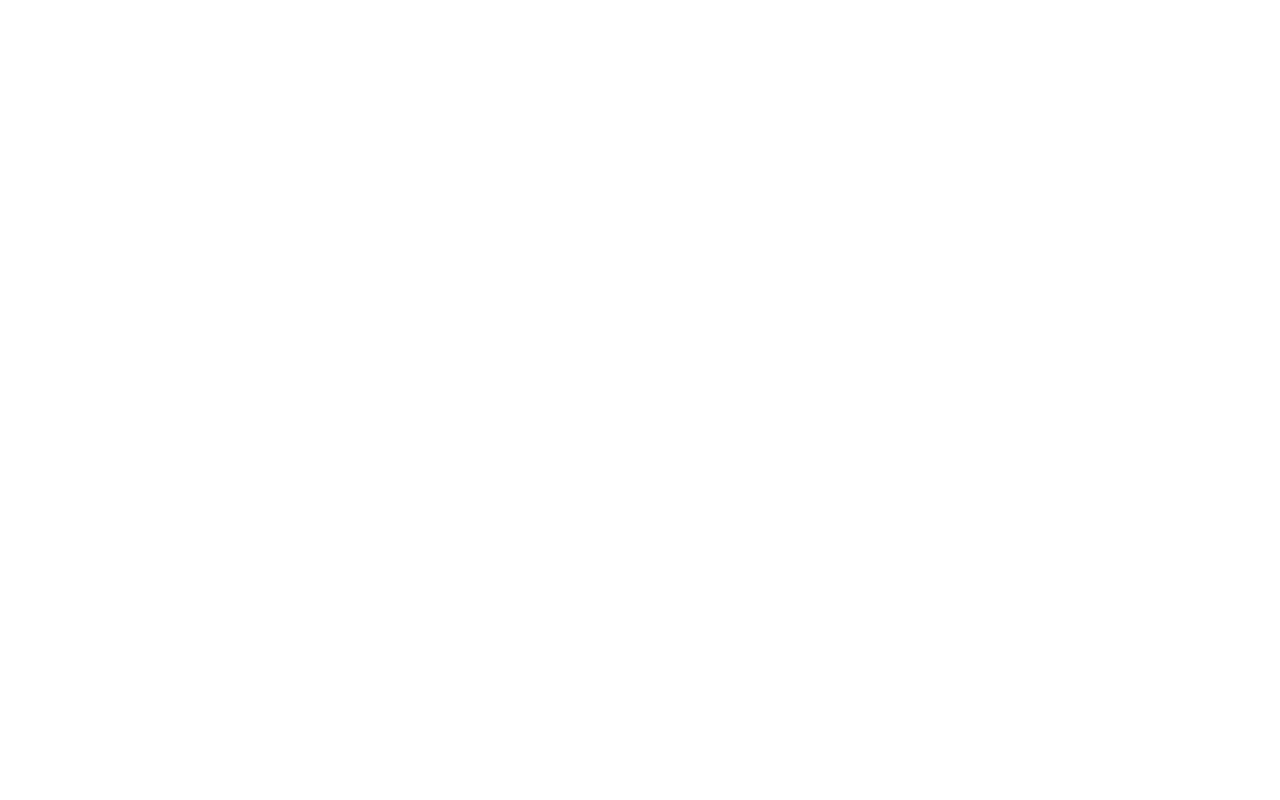
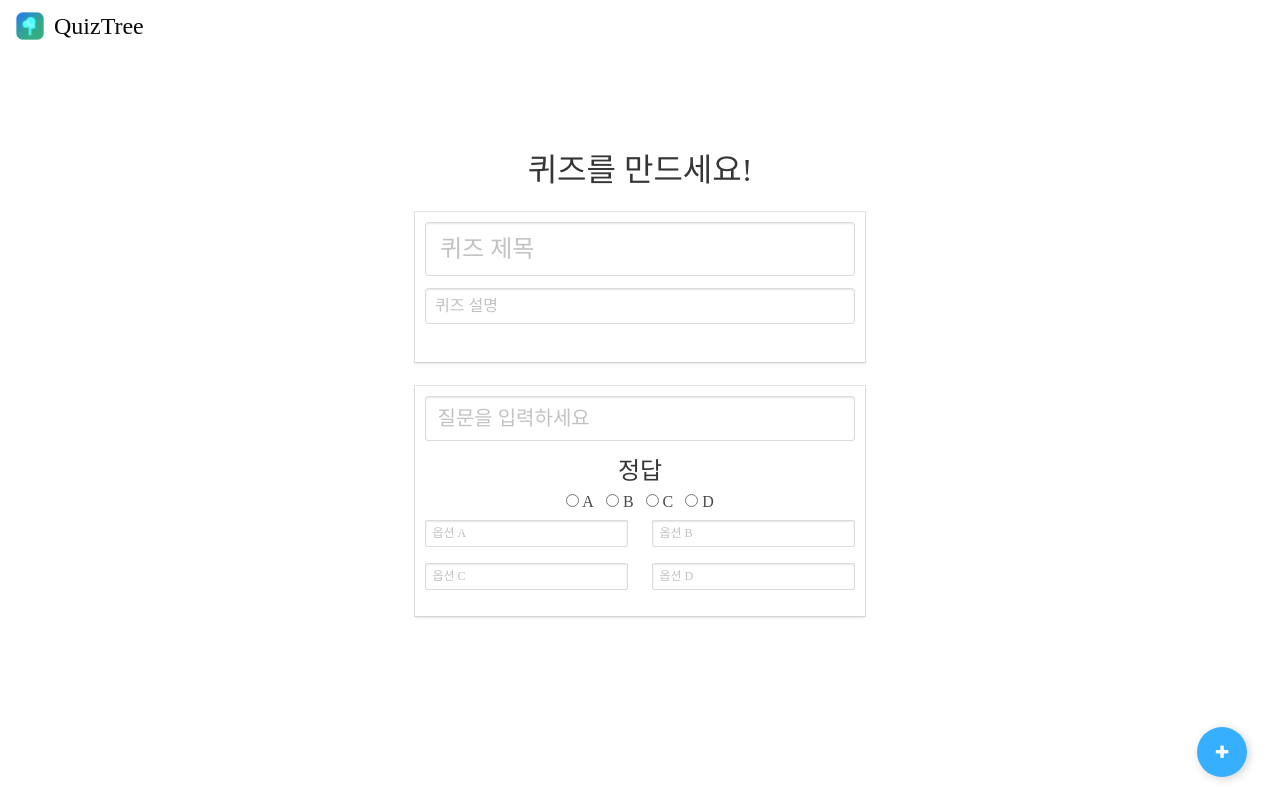
Before and after one commit to hdhc44/qt-front, a website: page make.html in a window 1280 px wide. Drawn offline with Linux system fonts and the light colour scheme.

Commit message:
make.html

```diff
--- a/css/font/stylesheet.css
+++ b/css/font/stylesheet.css
@@ -3,7 +3,7 @@
 
 
 @font-face {
-    font-family: 'nanumsquareroundotflight';
+    font-family: 'nanumsquareroundotflight',sans-serif;
     src: url('nanumsquareroundotfl-webfont.woff2') format('woff2'),
          url('nanumsquareroundotfl-webfont.woff') format('woff');
     font-weight: normal;
--- /dev/null
+++ b/css/make.css
@@ -0,0 +1,69 @@
+body{
+    margin: 0;
+    padding: 0;
+    width: 100%;
+    height: 100%;
+}
+.container{
+    width: 100%;
+    height: 100%;
+    display: flex;
+    flex-direction: column;
+    justify-content: center;
+    align-items: center;
+}
+.wrapper{
+    position: relative;
+    top: 100px;
+}
+.title{
+    text-align: center;
+}
+.title.card{
+    width: 450px;
+    height: 150px;
+    padding: 10px;
+}
+.quiz.card{
+    width: 450px;
+    height: 230px;
+    padding: 10px;
+}
+.answer{
+    margin: 10px;
+    display: flex;
+    flex-direction: column;
+    justify-content: center;
+    align-items: center;
+}
+.title.is-4{
+    margin: 5px;
+    font-family: 'nanumsquareroundotflight'; /*my code*/
+}
+.column{
+    padding-top: 8px;
+    padding-bottom:8px;
+}
+#addBtn {
+    width: 50px;
+    height: 50px;
+    position: fixed;
+    bottom: 20px;
+    right: 30px;
+    z-index: 99;
+    border: none;
+    border-radius: 30px;
+    box-shadow: 2px 2px 10px #d2d2d2;
+    margin: 3px;
+    background-color: #36afff;
+    color: white;
+}
+
+#addBtn:hover {
+    outline: none;
+    border: none;
+}
+
+@media screen and (max-width:420px){
+
+}
--- /dev/null
+++ b/js/make.js
@@ -0,0 +1 @@
+var addBtn = document.getElementById('addBtn');
--- a/make.html
+++ b/make.html
@@ -1,12 +1,137 @@
 <!DOCTYPE html>
-<html lang="en">
+<html lang="ko">
+
 <head>
     <meta charset="UTF-8">
     <meta name="viewport" content="width=device-width, initial-scale=1.0">
     <meta http-equiv="X-UA-Compatible" content="ie=edge">
+    <link rel="shortcut icon" href="./img/favicon.ico" type="image/x-icon" />
+    <link rel="icon" href="./img/favicon.ico" type="image/x-icon" />
+    <link rel="stylesheet" href="./css/font-awesome/css/font-awesome.min.css">
+    <link rel="stylesheet" href="./css/font/stylesheet.css">
+    <link rel="stylesheet" href="./css/bulma.css">
+    <link rel="stylesheet" href="./css/make.css">
     <title>Make</title>
+    <script type="text/javascript">
+        document.addEventListener('DOMContentLoaded', function () {
+            var $navbarBurgers = Array.prototype.slice.call(document.querySelectorAll('.navbar-burger'), 0);
+            if ($navbarBurgers.length > 0) {
+                $navbarBurgers.forEach(function ($el) {
+                    $el.addEventListener('click', function () {
+                        var target = $el.dataset.target;
+                        var $target = document.getElementById(target);
+                        $el.classList.toggle('is-active');
+                        $target.classList.toggle('is-active');
+                    });
+                });
+            }
+        });
+    </script>
 </head>
+
 <body>
+    <nav class="navbar is-transparent">
+        <div class="navbar-brand">
+            <a class="navbar-item" href="./index.html">
+                <img src="./img/QuizTree@2.png" alt="QuizTree">
+                <h1 style="margin-left:10px;font-size:24px">QuizTree</h1>
+            </a>
+            <div class="navbar-burger burger" data-target="navMenu">
+                <span></span>
+                <span></span>
+                <span></span>
+            </div>
+        </div>
+        <div id="navMenu" class="navbar-menu">
+            <div class="navbar-end">
+                <div class="navbar-item">
+                    <div class="field is-grouped">
+                        <p class="control">
+                        </p>
+                        <p class="control">
+                        </p>
+                    </div>
+                </div>
+            </div>
+        </div>
+    </nav>
+    <div class="container">
+        <div class="wrapper">
+            <h1 class="title">퀴즈를 만드세요!</h1>
+            <div class="title card">
+                <div class="field">
+                    <div class="control">
+                        <input class="input is-large" type="text" placeholder="퀴즈 제목">
+                    </div>
+                </div>
+                <div class="field">
+                    <div class="control">
+                        <input class="input" type="text" placeholder="퀴즈 설명">
+                    </div>
+                </div>
+            </div>
+            <div class="quiz card">
+                <div class="field">
+                    <div class="control">
+                        <input class="input is-medium" type="text" placeholder="질문을 입력하세요">
+                    </div>
+                </div>
+                <div class="answer">
+                    <h3 class="title is-4">정답</h3>
+                    <div class="control">
+                        <label class="radio">
+                            <input type="radio" name="answer"> A
+                        </label>
+                        <label class="radio">
+                            <input type="radio" name="answer"> B
+                        </label>
+                        <label class="radio">
+                            <input type="radio" name="answer"> C
+                        </label>
+                        <label class="radio">
+                            <input type="radio" name="answer"> D
+                        </label>
+                    </div>
+                </div>
+                <div class="columns">
+                    <div class="column">
+                        <div class="field">
+                            <div class="control">
+                                <input class="input is-small" type="text" placeholder="옵션 A">
+                            </div>
+                        </div>
+                    </div>
+                    <div class="column">
+                        <div class="field">
+                            <div class="control">
+                                <input class="input is-small" type="text" placeholder="옵션 B">
+                            </div>
+                        </div>
+                    </div>
+                </div>
+                <div class="columns">
+                    <div class="column">
+                        <div class="field">
+                            <div class="control">
+                                <input class="input is-small" type="text" placeholder="옵션 C">
+                            </div>
+                        </div>
+                    </div>
+                    <div class="column">
+                        <div class="field">
+                            <div class="control">
+                                <input class="input is-small" type="text" placeholder="옵션 D">
+                            </div>
+                        </div>
+                    </div>
+                </div>
+            </div>
+        </div>
+    </div>
+    <button class="button" id="addBtn">
+        <i class="fa fa-plus" aria-hidden="true"></i>
+    </button>
 
 </body>
+
 </html>
```
Also changed, not shown: indexLoggedin.html (added, +122 -0 lines), css/bulma.css, js/index.js (deleted).
